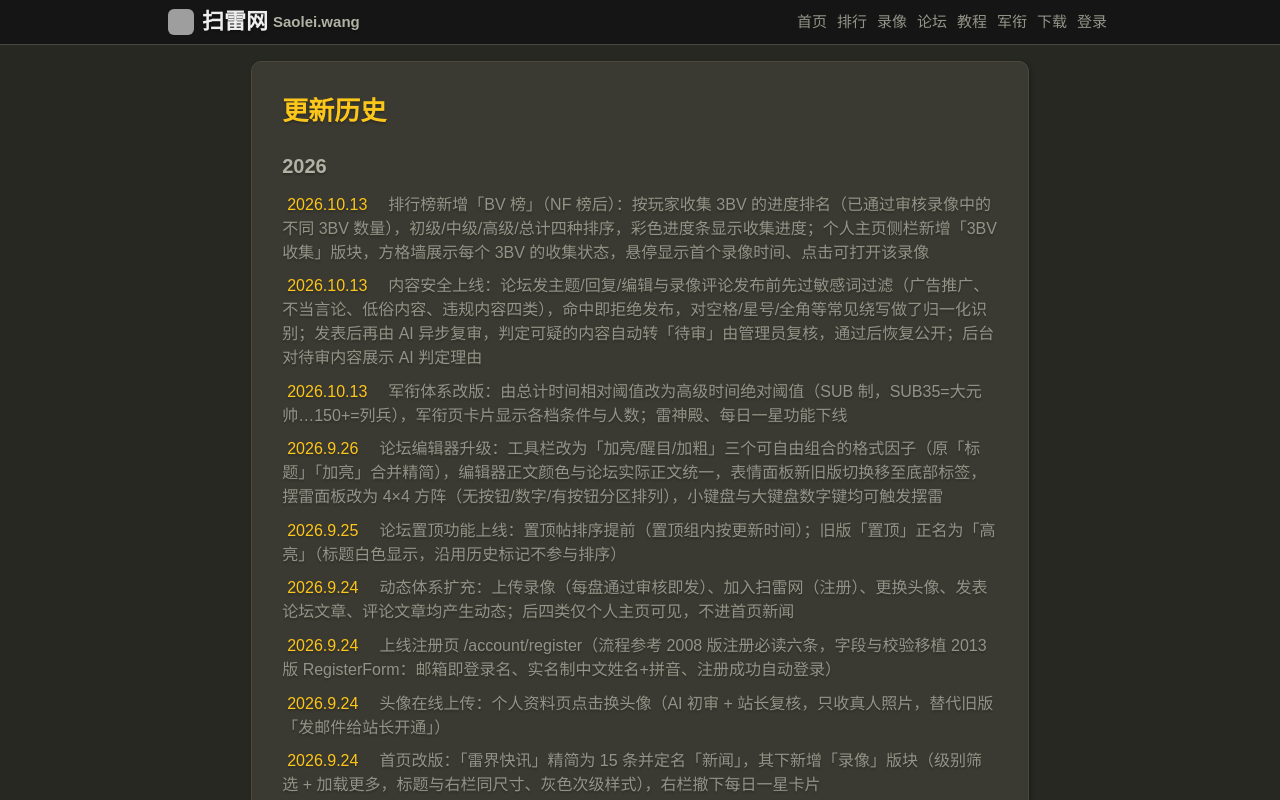
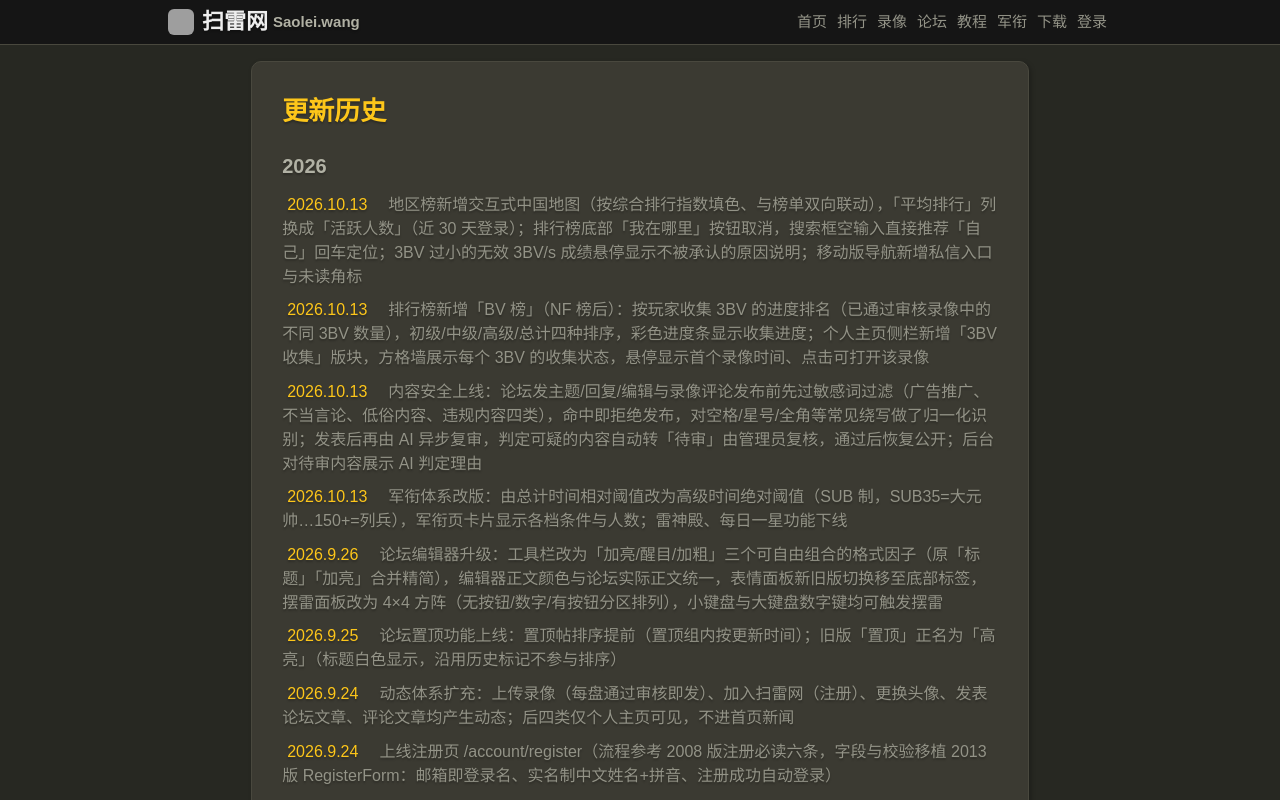
Before and after one commit to shenjia/saolei.wang, a Next.js app: page /page/history in a window 1280 px wide. Shown: the top 800 px of the page. Built offline with nearby package versions, Linux system fonts and the light colour scheme; no server answers; grey boxes are pictures that could not be loaded.

Commit message:
更新历史登记：地区榜地图/活跃人数、搜索框推荐自己、无效成绩气泡、私信移动版（2026-10-13）

```diff
--- a/src/app/page/history/page.tsx
+++ b/src/app/page/history/page.tsx
@@ -5,6 +5,7 @@ export const metadata = { title: "更新历史 | 扫雷网" };
 
 const YEARS: [string, [string, string][]][] = [
   ["2026", [
+    ["2026.10.13", "地区榜新增交互式中国地图（按综合排行指数填色、与榜单双向联动），「平均排行」列换成「活跃人数」（近 30 天登录）；排行榜底部「我在哪里」按钮取消，搜索框空输入直接推荐「自己」回车定位；3BV 过小的无效 3BV/s 成绩悬停显示不被承认的原因说明；移动版导航新增私信入口与未读角标"],
     ["2026.10.13", "排行榜新增「BV 榜」（NF 榜后）：按玩家收集 3BV 的进度排名（已通过审核录像中的不同 3BV 数量），初级/中级/高级/总计四种排序，彩色进度条显示收集进度；个人主页侧栏新增「3BV 收集」版块，方格墙展示每个 3BV 的收集状态，悬停显示首个录像时间、点击可打开该录像"],
     ["2026.10.13", "内容安全上线：论坛发主题/回复/编辑与录像评论发布前先过敏感词过滤（广告推广、不当言论、低俗内容、违规内容四类），命中即拒绝发布，对空格/星号/全角等常见绕写做了归一化识别；发表后再由 AI 异步复审，判定可疑的内容自动转「待审」由管理员复核，通过后恢复公开；后台对待审内容展示 AI 判定理由"],
     ["2026.10.13", "军衔体系改版：由总计时间相对阈值改为高级时间绝对阈值（SUB 制，SUB35=大元帅…150+=列兵），军衔页卡片显示各档条件与人数；雷神殿、每日一星功能下线"],
```
